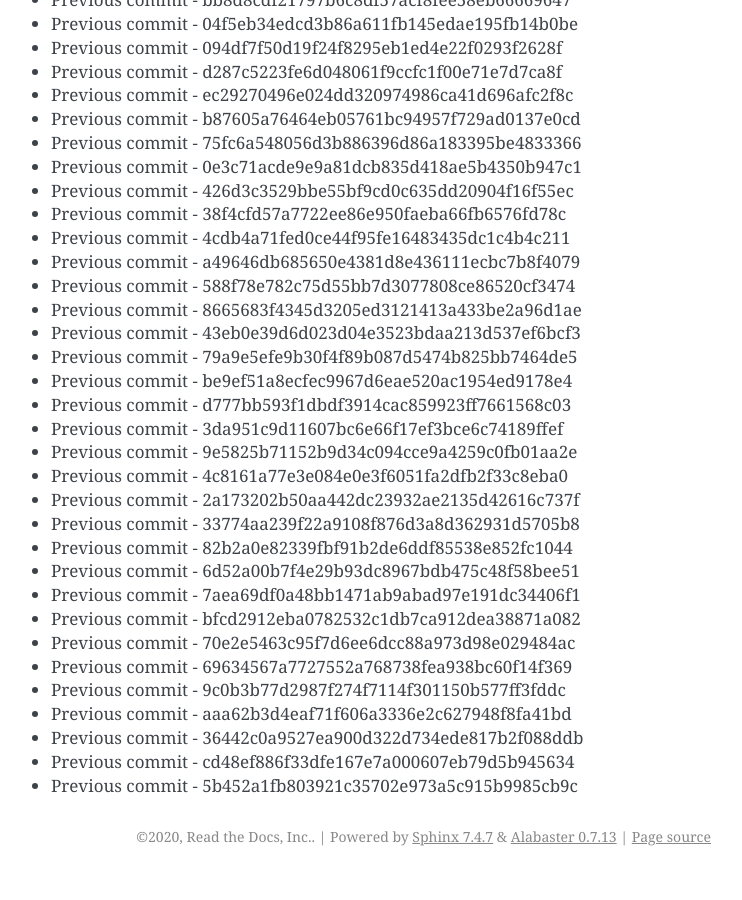
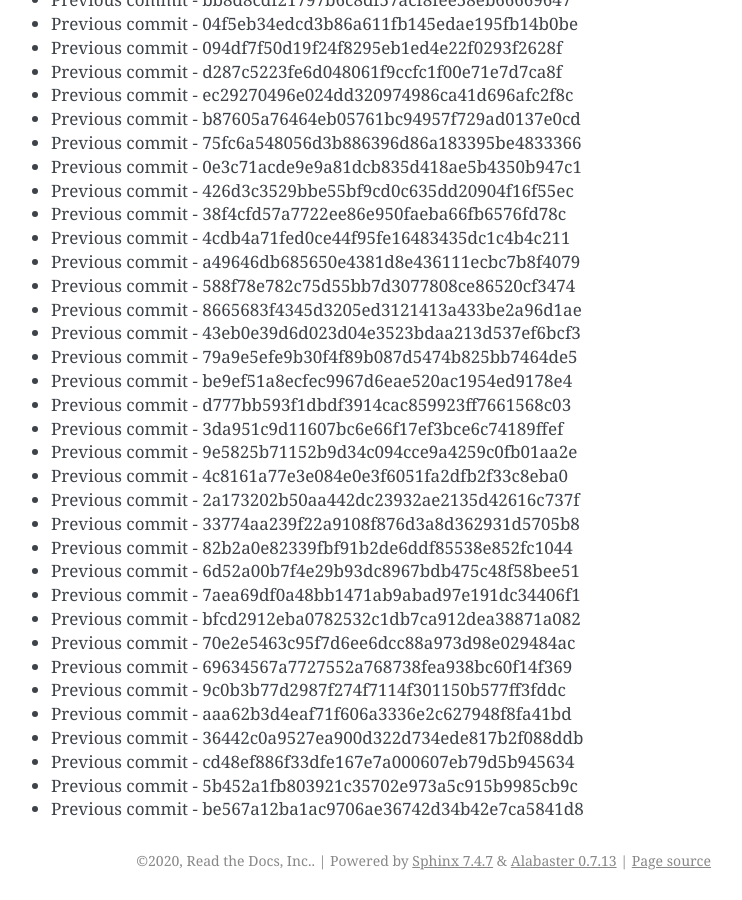
Before and after one commit to readthedocs/rtd-git-stresstest, a Sphinx documentation site: the page built from docs/updates.rst, in a window 1280 px wide and 900 px high, scrolled down 33019 px. Shown: the whole window, without its empty margins (399-1141 px from the left). Built offline with Sphinx 7.4.7, drawn with Linux system fonts in a browser that asks for light colours; before the commit the page ends 33895 px from its top, so only the background shows below that.

Commit message:
Generating commit from previous: be567a12ba1ac9706ae36742d34b42e7ca5841d8

```diff
--- a/docs/updates.rst
+++ b/docs/updates.rst
@@ -1419,3 +1419,4 @@ It can be tested for any performance characteristics.
 * Previous commit - 36442c0a9527ea900d322d734ede817b2f088ddb
 * Previous commit - cd48ef886f33dfe167e7a000607eb79d5b945634
 * Previous commit - 5b452a1fb803921c35702e973a5c915b9985cb9c
+* Previous commit - be567a12ba1ac9706ae36742d34b42e7ca5841d8
```
